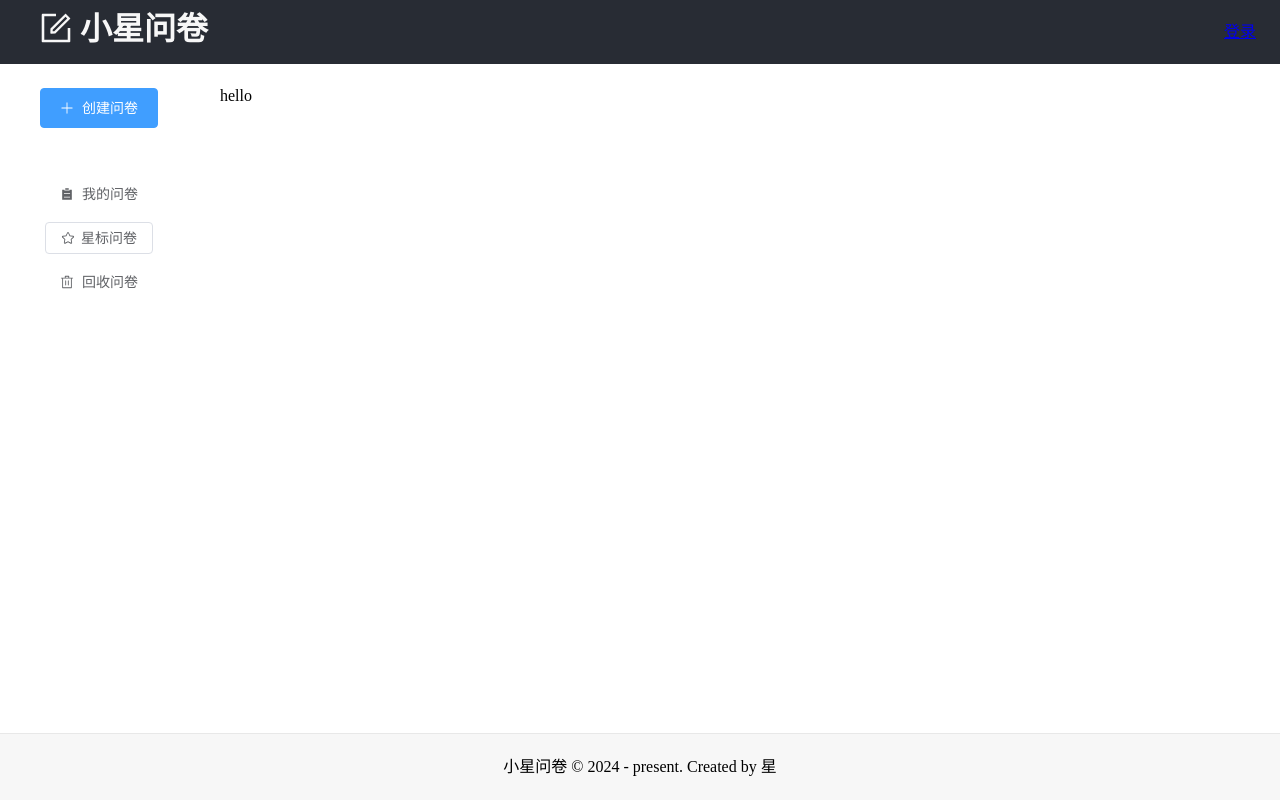
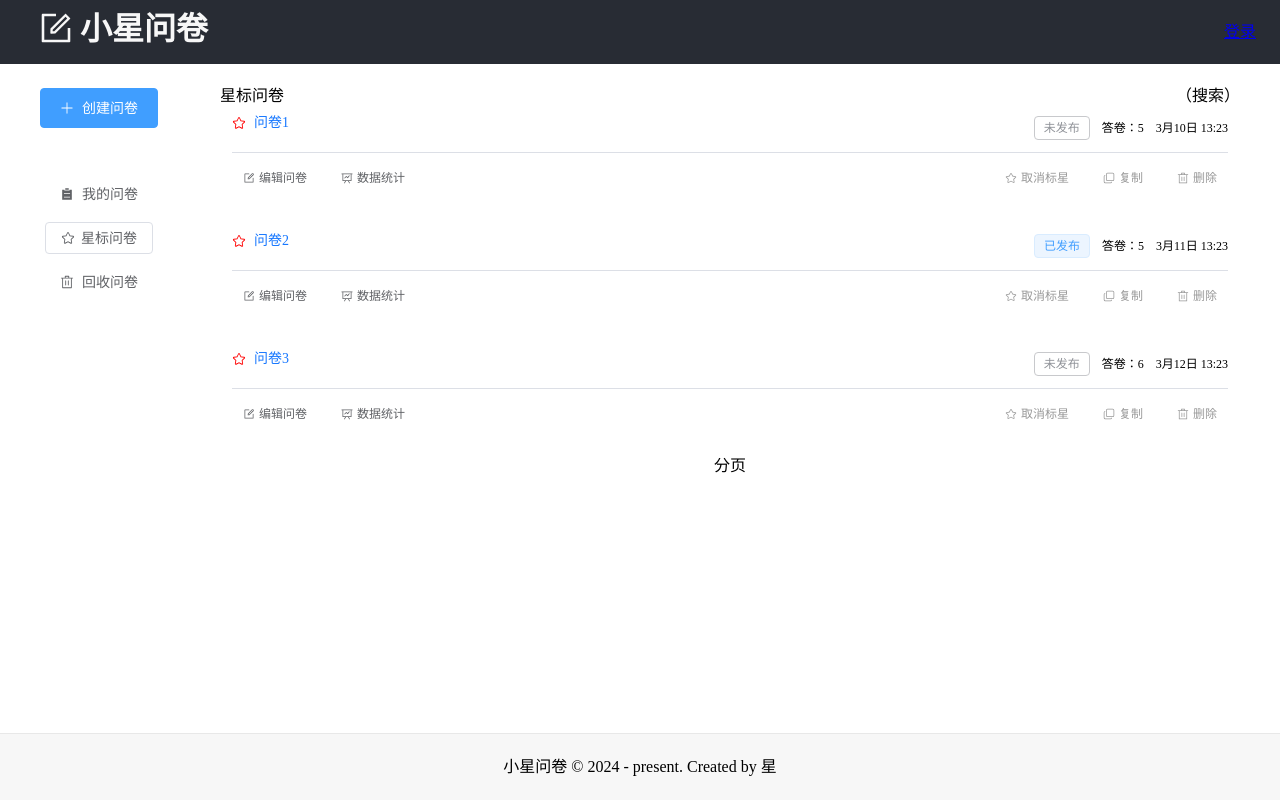
Before and after one commit to xing-6464/v-questionnaire-star, a Vue app: page /manage/star in a window 1280 px wide. Built offline with nearby package versions, Linux system fonts and the light colour scheme.

Commit message:
chore: 使用ElementPlus开发星标问卷列表页

```diff
--- a/components.d.ts
+++ b/components.d.ts
@@ -9,9 +9,11 @@ declare module 'vue' {
   export interface GlobalComponents {
     ElButton: typeof import('element-plus/es')['ElButton']
     ElDivider: typeof import('element-plus/es')['ElDivider']
+    ElEmpty: typeof import('element-plus/es')['ElEmpty']
     ElFooter: typeof import('element-plus/es')['ElFooter']
     ElHeader: typeof import('element-plus/es')['ElHeader']
     ElIcon: typeof import('element-plus/es')['ElIcon']
+    ElLink: typeof import('element-plus/es')['ElLink']
     ElMain: typeof import('element-plus/es')['ElMain']
     ElPopconfirm: typeof import('element-plus/es')['ElPopconfirm']
     ElSpace: typeof import('element-plus/es')['ElSpace']
--- a/src/components/QuestionCard.vue
+++ b/src/components/QuestionCard.vue
@@ -111,6 +111,7 @@ function del() {
 
   .left {
     flex: 1;
+    font-size: 14px;
   }
 
   .right {
@@ -136,4 +137,13 @@ function del() {
     }
   }
 }
+
+a:link,
+a:visited {
+  color: #1677ff;
+}
+
+.el-button.is-text:not(.is-disabled):hover {
+  color: #000;
+}
 </style>
--- a/src/views/manage/List.vue
+++ b/src/views/manage/List.vue
@@ -1,7 +1,7 @@
 <template>
   <div class="header">
     <div class="left">
-      <h3>我的问卷</h3>
+      <h1>我的问卷</h1>
     </div>
     <div class="right">搜索</div>
   </div>
@@ -58,5 +58,5 @@ useTitle('小星问卷 - 我的问卷')
 </script>
 
 <style scoped lang="scss">
-@import url(./common.scss);
+@import url('./common.scss');
 </style>
--- a/src/views/manage/Star.vue
+++ b/src/views/manage/Star.vue
@@ -1,7 +1,58 @@
 <template>
-  <div>hello</div>
+  <div class="header">
+    <div class="left">
+      <h3>星标问卷</h3>
+    </div>
+    <div class="right">（搜索）</div>
+  </div>
+  <div class="content">
+    <el-empty v-if="questionList.length === 0" description="暂无数据" />
+    <template v-else v-for="q in questionList" :key="q._id">
+      <QuestionCard
+        :_id="q._id"
+        :title="q.title"
+        :isPublished="q.isPublished"
+        :isStar="q.isStar"
+        :answerCount="q.answerCount"
+        :createdAt="q.createdAt"
+      />
+    </template>
+  </div>
+  <div class="footer">分页</div>
 </template>
 
-<script setup lang="ts"></script>
+<script setup lang="ts">
+import { ref } from 'vue'
+import QuestionCard from '@/components/QuestionCard.vue'
+const rawQuestionList = [
+  {
+    _id: 'q1',
+    title: '问卷1',
+    isPublished: false,
+    isStar: true,
+    answerCount: 5,
+    createdAt: '3月10日 13:23'
+  },
+  {
+    _id: 'q2',
+    title: '问卷2',
+    isPublished: true,
+    isStar: true,
+    answerCount: 5,
+    createdAt: '3月11日 13:23'
+  },
+  {
+    _id: 'q3',
+    title: '问卷3',
+    isPublished: false,
+    isStar: true,
+    answerCount: 6,
+    createdAt: '3月12日 13:23'
+  }
+]
+const questionList = ref(rawQuestionList)
+</script>
 
-<style scoped lang="scss"></style>
+<style scoped lang="scss">
+@import url('./common.scss');
+</style>
```
